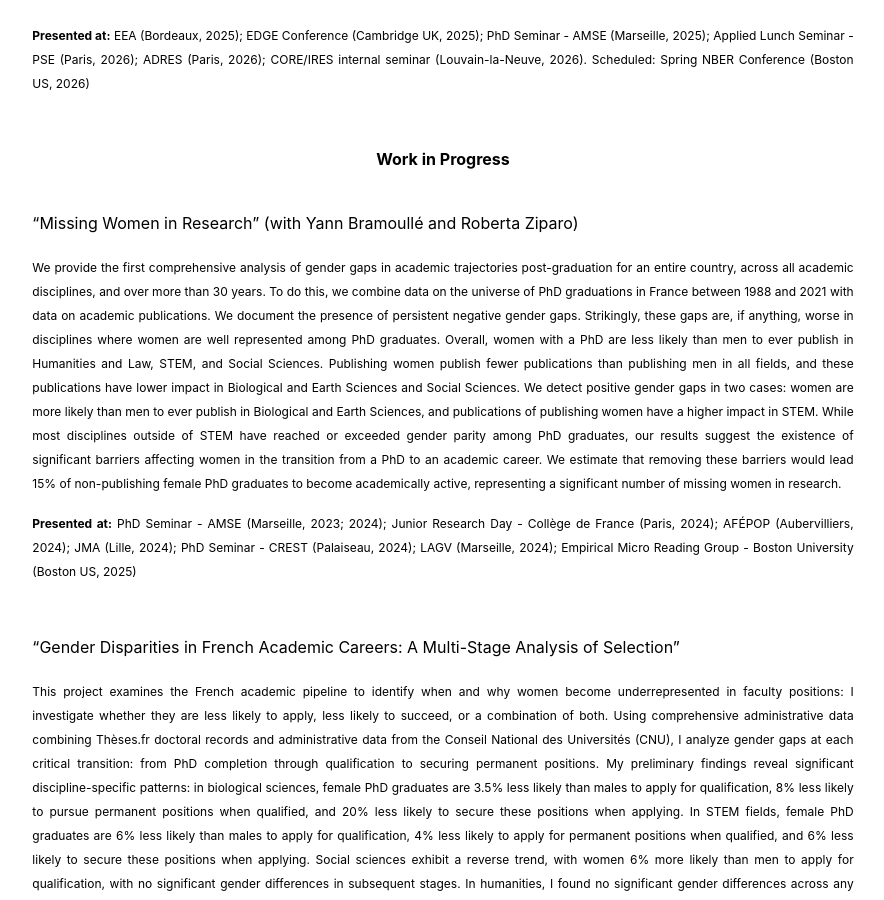
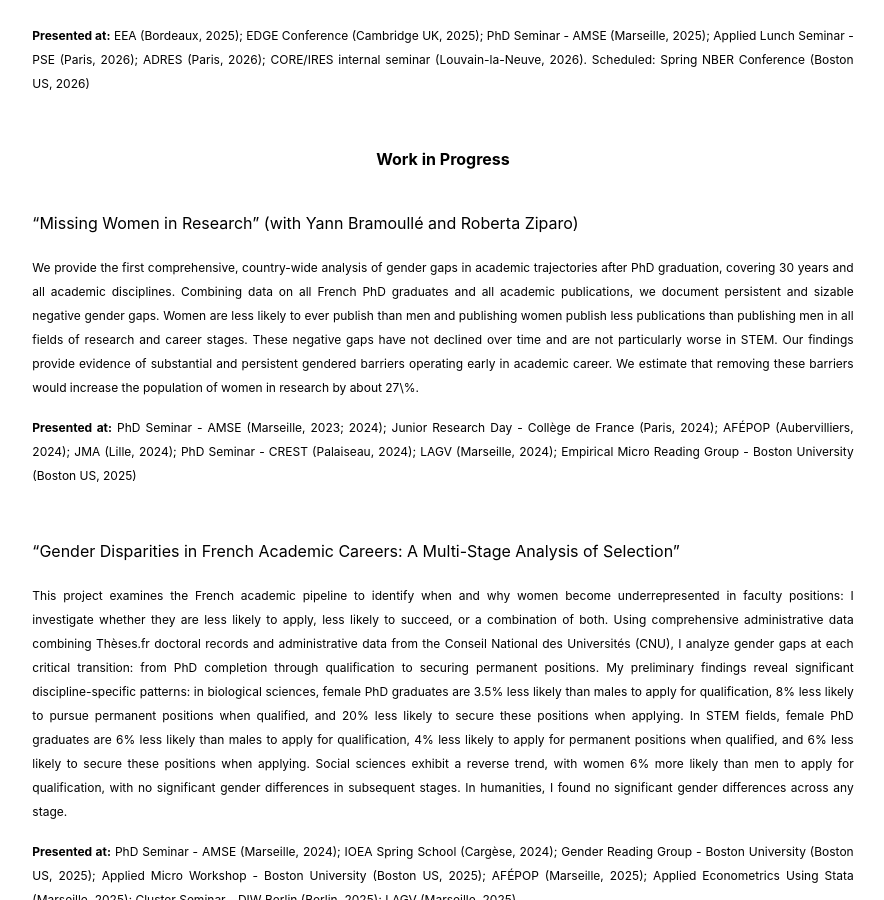
Before and after one commit to alienorbisantis/alienorbisantis.github.io, a Jekyll site: the page built from Research/Research.md, in a window 1280 px wide and 900 px high, scrolled down 613 px. Shown: the whole window, without its empty margins (197-1081 px from the left). Built offline with Jekyll 4.4.1, drawn with Linux system fonts in a browser that asks for light colours.

Commit message:
Update Research.md

```diff
--- a/Research/Research.md
+++ b/Research/Research.md
@@ -29,7 +29,7 @@ title: "Research"
 "Missing Women in Research" (with Yann Bramoullé and Roberta Ziparo)
 
 <p align="justify">
-<sub>We provide the first comprehensive analysis of gender gaps in academic trajectories post-graduation for an entire country, across all academic disciplines, and over more than 30 years. To do this, we combine data on the universe of PhD graduations in France between 1988 and 2021 with data on academic publications. We document the presence of persistent negative gender gaps. Strikingly, these gaps are, if anything, worse in disciplines where women are well represented among PhD graduates. Overall, women with a PhD are less likely than men to ever publish in Humanities and Law, STEM, and Social Sciences. Publishing women publish fewer publications than publishing men in all fields, and these publications have lower impact in Biological and Earth Sciences and Social Sciences. We detect positive gender gaps in two cases: women are more likely than men to ever publish in Biological and Earth Sciences, and publications of publishing women have a higher impact in STEM. While most disciplines outside of STEM have reached or exceeded gender parity among PhD graduates, our results suggest the existence of significant barriers affecting women in the transition from a PhD to an academic career. We estimate that removing these barriers would lead 15% of non-publishing female PhD graduates to become academically active, representing a significant number of missing women in research.</sub>
+<sub>We provide the first comprehensive, country-wide analysis of gender gaps in academic trajectories after PhD graduation, covering 30 years and all academic disciplines. Combining data on all French PhD graduates and all academic publications, we document persistent and sizable negative gender gaps. Women are less likely to ever publish than men and publishing women publish less publications than publishing men in all fields of research and career stages. These negative gaps have not declined over time and are not particularly worse in STEM. Our findings provide evidence of substantial and persistent gendered barriers operating early in academic career. We estimate that removing these barriers would increase the population of women in research by about 27\%.</sub>
 </p>
 
 <p align="justify">
```
